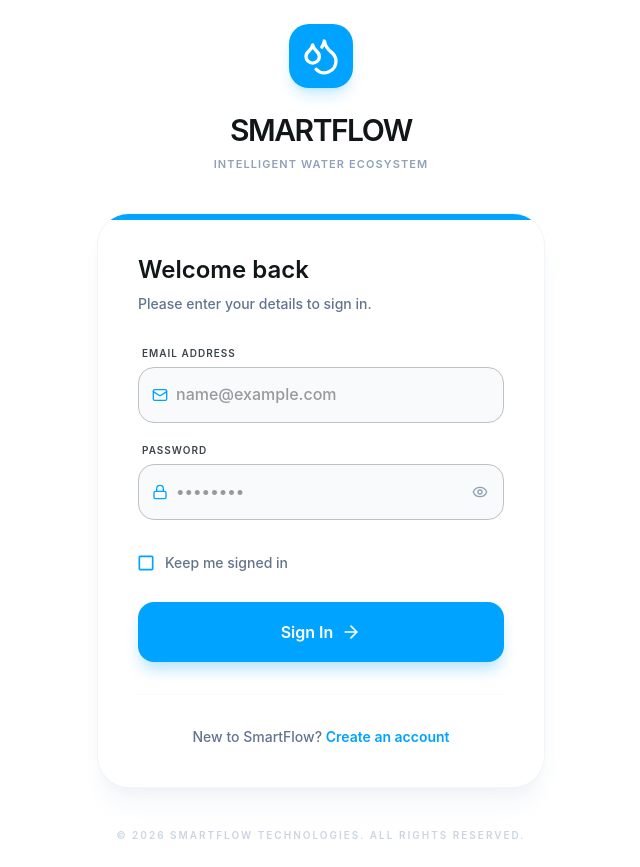
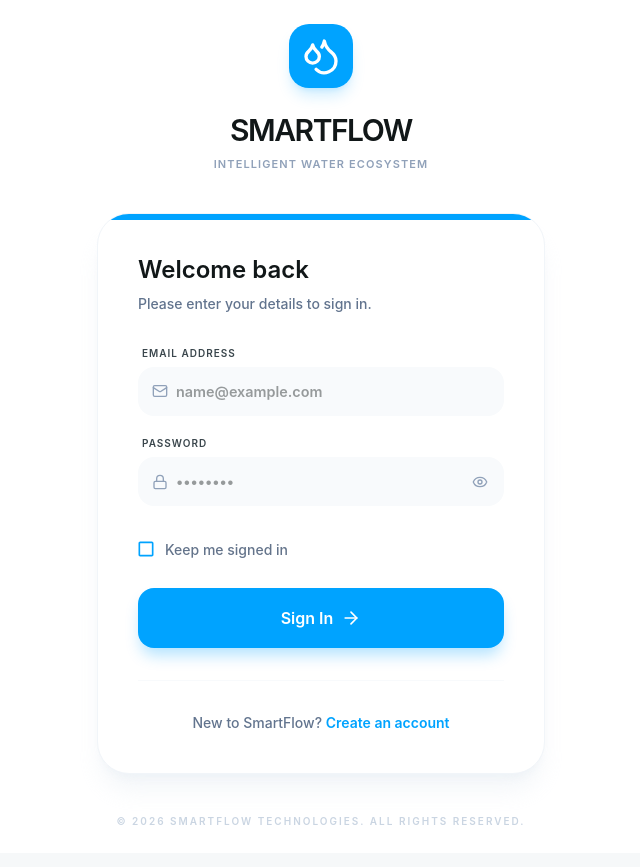
Before and after one commit to yousuf-git/smartflow-mvp, a React (Vite) app in the folder smartflow.web/: page /login in a window 1280 px wide. Shown: the whole page, without its empty margins (319-959 px from the left). Built offline with nearby package versions, Linux system fonts and the light colour scheme; no server answers.

Commit message:
style: unify input field styles across LoginPage, CustomerProfile, and CustomerTransactions

```diff
--- a/smartflow.web/src/pages/LoginPage.tsx
+++ b/smartflow.web/src/pages/LoginPage.tsx
@@ -13,6 +13,26 @@ import { motion } from "framer-motion";
 import { Droplets, Eye, EyeOff, Mail, Lock, ArrowRight } from "lucide-react";
 import { useAuth } from "../contexts/AuthContext";
 import { Link, useNavigate } from "react-router-dom";
+
+const fieldSx = {
+  "& .MuiOutlinedInput-root": {
+    backgroundColor: "#F8FAFC",
+    borderRadius: "16px",
+    "& fieldset": { borderColor: "transparent" },
+    "&:hover fieldset": { borderColor: "#E2E8F0" },
+    "&.Mui-focused fieldset": { borderColor: "#00A3FF" },
+  },
+  "& .MuiInputLabel-root": {
+    fontWeight: 600,
+    color: "#64748B",
+    "&.Mui-focused": { color: "#00A3FF" }
+  },
+  "& .MuiOutlinedInput-input": {
+    py: 1.8,
+    fontWeight: 600,
+    fontSize: '0.9rem',
+  },
+};
 
 export default function LoginPage() {
   const { login, user, isLoading: authLoading } = useAuth();
@@ -118,15 +138,14 @@ export default function LoginPage() {
                 value={email}
                 onChange={(e) => setEmail(e.target.value)}
                 autoComplete="email"
-                variant="outlined"
+                sx={fieldSx}
                 slotProps={{
                   input: {
                     startAdornment: (
                       <InputAdornment position="start">
-                        <Mail className="w-4 h-4 text-pure-aqua" />
+                        <Mail className="w-4 h-4 text-slate-400" />
                       </InputAdornment>
                     ),
-                    sx: { borderRadius: '16px', bgcolor: '#F8FAFC', fontWeight: 500 }
                   },
                 }}
               />
@@ -141,11 +160,12 @@ export default function LoginPage() {
                 value={password}
                 onChange={(e) => setPassword(e.target.value)}
                 autoComplete="current-password"
+                sx={fieldSx}
                 slotProps={{
                   input: {
                     startAdornment: (
                       <InputAdornment position="start">
-                        <Lock className="w-4 h-4 text-pure-aqua" />
+                        <Lock className="w-4 h-4 text-slate-400" />
                       </InputAdornment>
                     ),
                     endAdornment: (
@@ -163,7 +183,6 @@ export default function LoginPage() {
                         </IconButton>
                       </InputAdornment>
                     ),
-                    sx: { borderRadius: '16px', bgcolor: '#F8FAFC', fontWeight: 500 }
                   },
                 }}
               />
--- a/smartflow.web/src/pages/customer/CustomerProfile.tsx
+++ b/smartflow.web/src/pages/customer/CustomerProfile.tsx
@@ -38,6 +38,26 @@ async function compressLosslessPng(file: File): Promise<Blob> {
     canvas.toBlob((blob) => (blob ? resolve(blob) : reject(new Error("avatar_compress_failed"))), "image/png");
   });
 }
+
+const fieldSx = {
+  "& .MuiOutlinedInput-root": {
+    backgroundColor: "#F8FAFC",
+    borderRadius: "16px",
+    "& fieldset": { borderColor: "transparent" },
+    "&:hover fieldset": { borderColor: "#E2E8F0" },
+    "&.Mui-focused fieldset": { borderColor: "#00A3FF" },
+  },
+  "& .MuiInputLabel-root": {
+    fontWeight: 600,
+    color: "#64748B",
+    "&.Mui-focused": { color: "#00A3FF" }
+  },
+  "& .MuiOutlinedInput-input": {
+    py: 1.5,
+    fontWeight: 600,
+    fontSize: '0.9rem',
+  },
+};
 
 export default function CustomerProfile() {
   const { user, logout, setUser } = useAuth();
@@ -181,14 +201,14 @@ export default function CustomerProfile() {
                     size="small"
                     value={firstName}
                     onChange={(e) => setFirstName(e.target.value)}
-                    slotProps={{ input: { sx: { borderRadius: '12px', fontSize: '0.9rem' } } }}
+                    sx={fieldSx}
                   />
                   <TextField
                     placeholder="Last"
                     size="small"
                     value={lastName}
                     onChange={(e) => setLastName(e.target.value)}
-                    slotProps={{ input: { sx: { borderRadius: '12px', fontSize: '0.9rem' } } }}
+                    sx={fieldSx}
                   />
                 </div>
                 <div className="flex justify-center gap-2">
--- a/smartflow.web/src/pages/customer/CustomerTransactions.tsx
+++ b/smartflow.web/src/pages/customer/CustomerTransactions.tsx
@@ -6,6 +6,7 @@ import {
   DialogTitle,
   IconButton,
   TextField,
+  InputAdornment,
 } from "@mui/material";
 import {
   Droplets,
@@ -27,6 +28,26 @@ import {
   type CustomerCaneDetail,
 } from "../../lib/customerApi";
 import { type Period, periodDates, formatTimestamp } from "../../lib/time";
+
+const fieldSx = {
+  "& .MuiOutlinedInput-root": {
+    backgroundColor: "#F8FAFC",
+    borderRadius: "16px",
+    "& fieldset": { borderColor: "transparent" },
+    "&:hover fieldset": { borderColor: "#E2E8F0" },
+    "&.Mui-focused fieldset": { borderColor: "#00A3FF" },
+  },
+  "& .MuiInputLabel-root": {
+    fontWeight: 600,
+    color: "#64748B",
+    "&.Mui-focused": { color: "#00A3FF" }
+  },
+  "& .MuiOutlinedInput-input": {
+    py: 1.8,
+    fontWeight: 600,
+    fontSize: '0.9rem',
+  },
+};
 
 const CANE_STATUS_MAP: Record<string, { label: string; color: string; bg: string }> = {
   completed:         { label: "Completed",   color: "#059669", bg: "#ecfdf5" },
@@ -333,14 +354,24 @@ export default function CustomerTransactions() {
           </div>
         </DialogTitle>
         <DialogContent sx={{ p: 3, pt: 1 }}>
-          <div className="space-y-4 mt-4">
+          <div className="space-y-5 mt-4">
             <TextField
               label="Starting From"
               type="date"
               fullWidth
               value={dateFrom}
               onChange={(e) => setDateFrom(e.target.value)}
-              slotProps={{ inputLabel: { shrink: true }, input: { sx: { borderRadius: '16px' } } }}
+              sx={fieldSx}
+              slotProps={{
+                inputLabel: { shrink: true },
+                input: {
+                  startAdornment: (
+                    <InputAdornment position="start">
+                      <Calendar className="w-4 h-4 text-slate-400" />
+                    </InputAdornment>
+                  ),
+                }
+              }}
             />
             <TextField
               label="Ending At"
@@ -348,19 +379,29 @@ export default function CustomerTransactions() {
               fullWidth
               value={dateTo}
               onChange={(e) => setDateTo(e.target.value)}
-              slotProps={{ inputLabel: { shrink: true }, input: { sx: { borderRadius: '16px' } } }}
+              sx={fieldSx}
+              slotProps={{
+                inputLabel: { shrink: true },
+                input: {
+                  startAdornment: (
+                    <InputAdornment position="start">
+                      <Calendar className="w-4 h-4 text-slate-400" />
+                    </InputAdornment>
+                  ),
+                }
+              }}
             />
           </div>
           <div className="grid grid-cols-2 gap-3 mt-8">
              <button
                 onClick={() => { setDateFrom(""); setDateTo(""); selectPeriod("today"); setFilterOpen(false); }}
-                className="py-3.5 rounded-2xl bg-slate-100 text-slate-600 text-sm font-semibold active:scale-[0.98] transition-all"
+                className="py-4 rounded-[20px] bg-slate-100 text-slate-500 text-sm font-bold active:scale-[0.98] transition-all"
              >
                Reset
              </button>
              <button
                 onClick={applyCustom}
-                className="py-3.5 rounded-2xl bg-pure-aqua text-white text-sm font-semibold shadow-lg shadow-pure-aqua/20 active:scale-[0.98] transition-all"
+                className="py-4 rounded-[20px] bg-pure-aqua text-white text-sm font-bold shadow-lg shadow-pure-aqua/20 active:scale-[0.98] transition-all"
              >
                Apply Filter
              </button>
```
